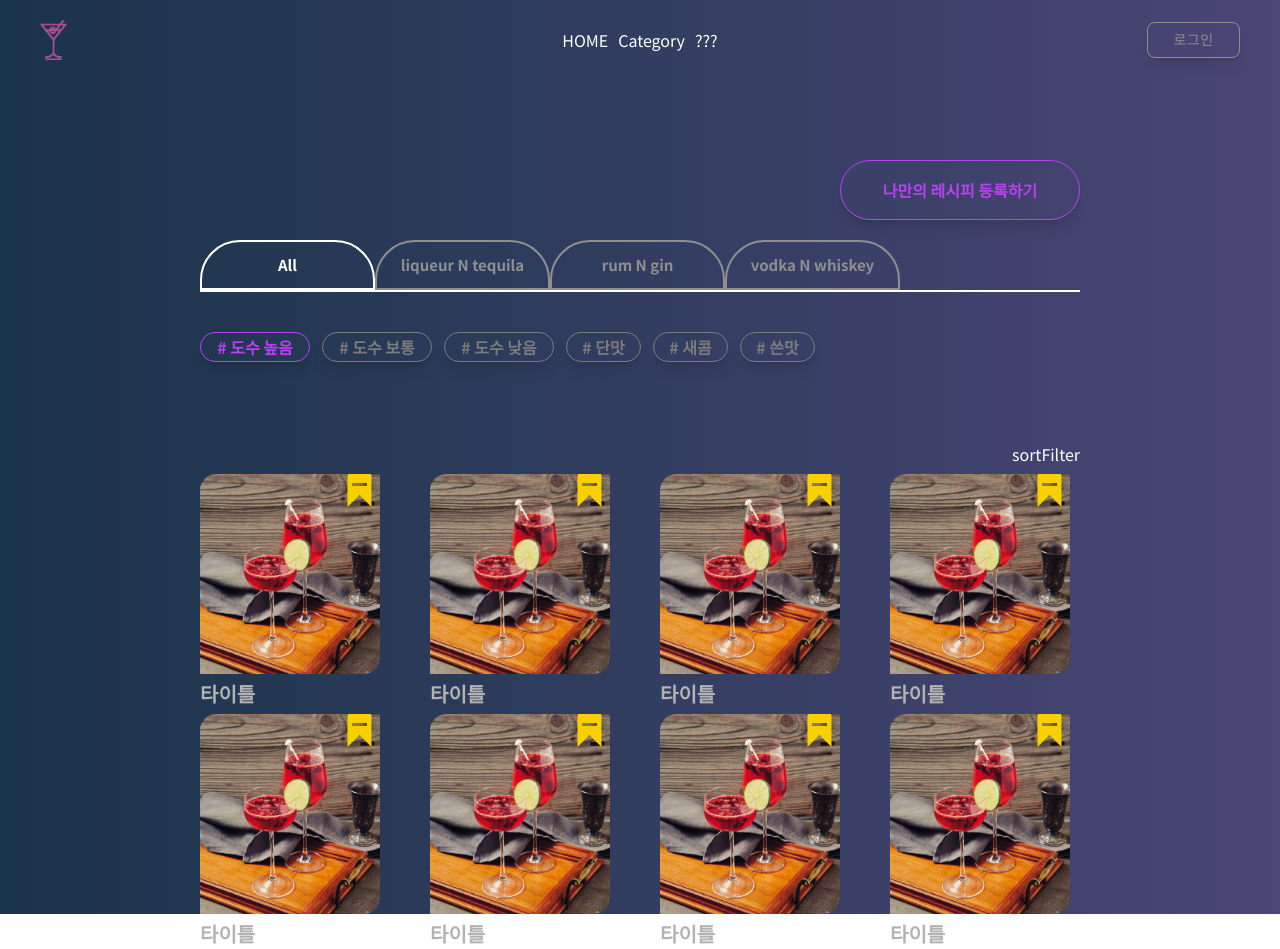
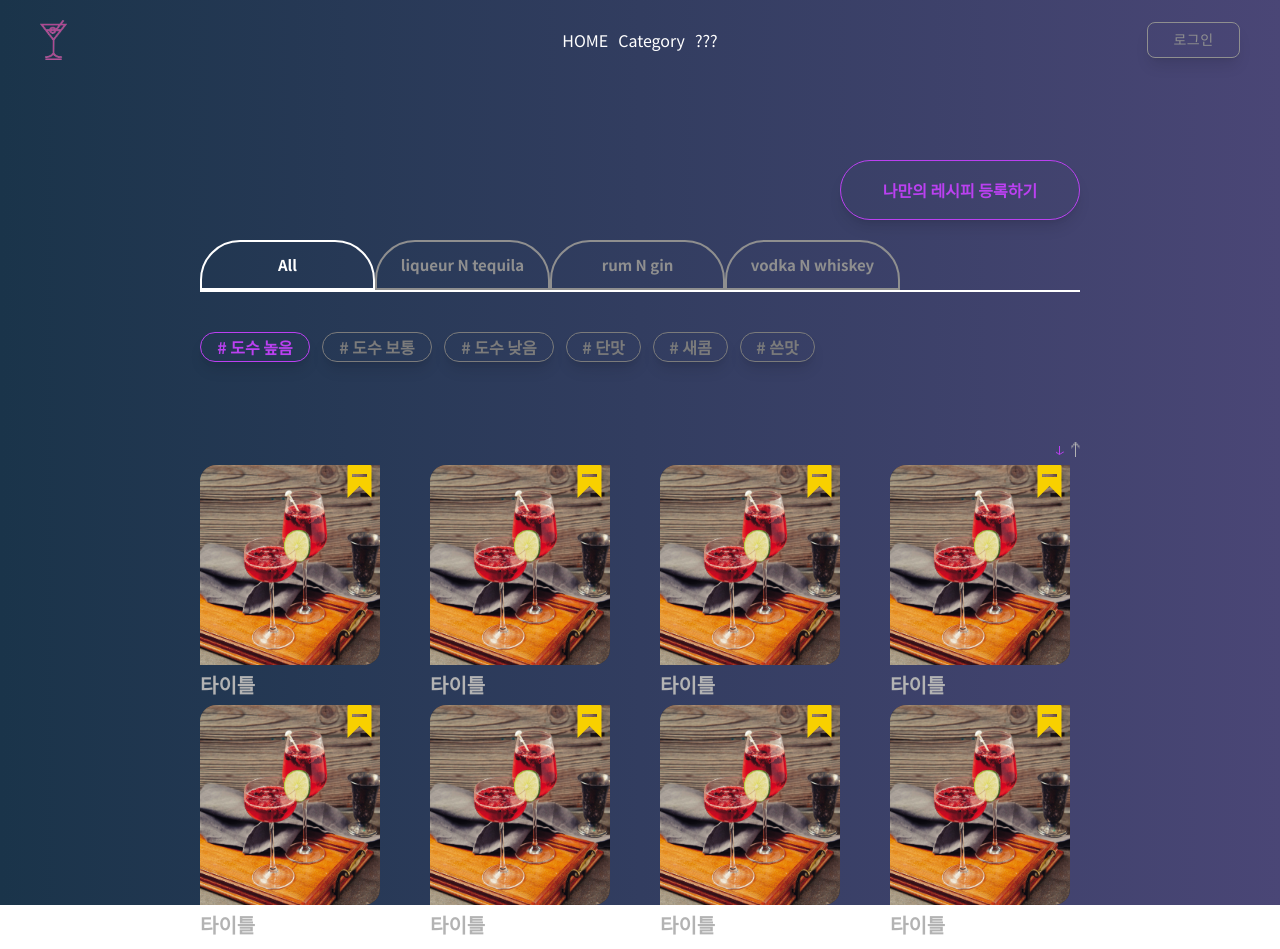
Before and after one commit to codestates-seb/seb44_main_002, a React (Create React App) app in the folder client/: page /category in a window 1280 px wide. Built offline with nearby package versions, Linux system fonts and the light colour scheme.

Commit message:
feat: 내림차순 컴포넌트 생성

```diff
--- a/client/src/pages/Category/Filter.js
+++ b/client/src/pages/Category/Filter.js
@@ -6,14 +6,18 @@ import {
   tagTasteData,
 } from '../../common/Data';
 import CategoryBtn from './CategoryBtn';
-
 import TagFrequencyButton from './TagFrequencyButton';
 import ClickButton from '../../common/Buttons/ClickButton';
+import Sort from './Sort';
 export default function Filter() {
+  // 포커싱된 카테고리
   const [focusCategory, setfocusCategory] = useState(CategoryFilter[0].type);
+  //포커싱된 도수별 태그
   const [focusFrequencyTag, setfocusFrequencyTag] = useState(
     tagFrequencyData[0].type
   );
+  //내림차순 여부
+  const [isdescendingOrder, setIsdescendingOrder] = useState(true);
 
   // /cocktails/filter?category=**&tag=**&page=**&size=**&sort=**
   // ,  로 구분
@@ -70,7 +74,12 @@ export default function Filter() {
         ))}
       </div>
       {/* sortFilter */}
-      <div className="flex justify-end text-white pt-10 pb-2">sortFilter</div>
+      <div className="flex justify-end text-white pt-10 pb-2">
+        <Sort
+          setIsdescendingOrder={setIsdescendingOrder}
+          isdescendingOrder={isdescendingOrder}
+        />
+      </div>
     </div>
   );
 }
--- /dev/null
+++ b/client/src/pages/Category/Sort.js
@@ -0,0 +1,22 @@
+export default function Sort({ isdescendingOrder, setIsdescendingOrder }) {
+  return (
+    <button
+      onClick={(e) => {
+        e.stopPropagation();
+        setIsdescendingOrder(!isdescendingOrder);
+      }}
+    >
+      {isdescendingOrder ? (
+        <div className="flex ">
+          <img src="/images/arrow/arrowDownOn.png" alt="내림차순" />
+          <img src="/images/arrow/arrowUpOff.png" alt="올림차순 비활성화" />
+        </div>
+      ) : (
+        <div className="flex ">
+          <img src="/images/arrow/arrowDownOff.png" alt="내림차순 비활성화" />
+          <img src="/images/arrow/arrowUpOn.png" alt="내림차순" />
+        </div>
+      )}
+    </button>
+  );
+}
```
